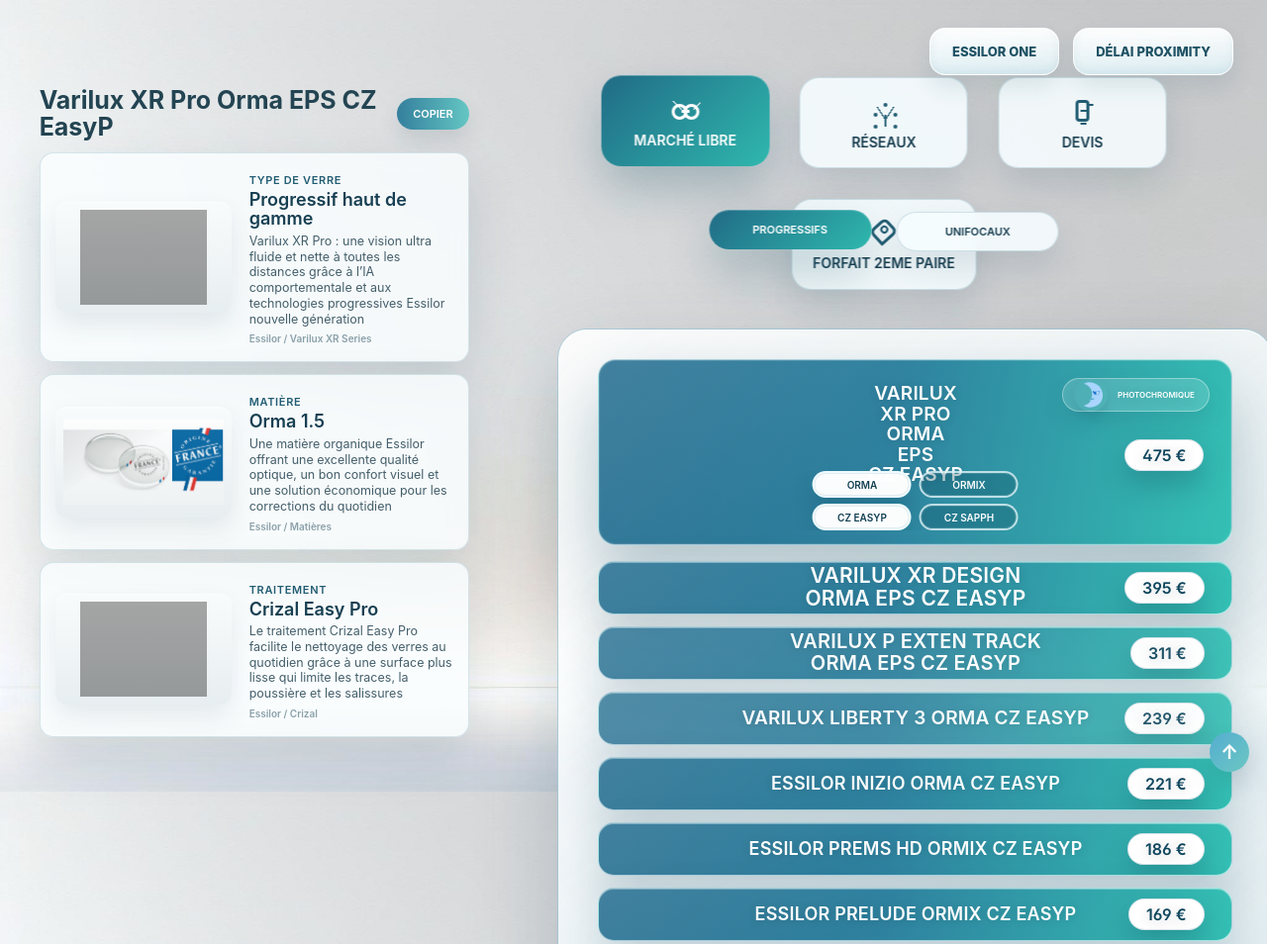
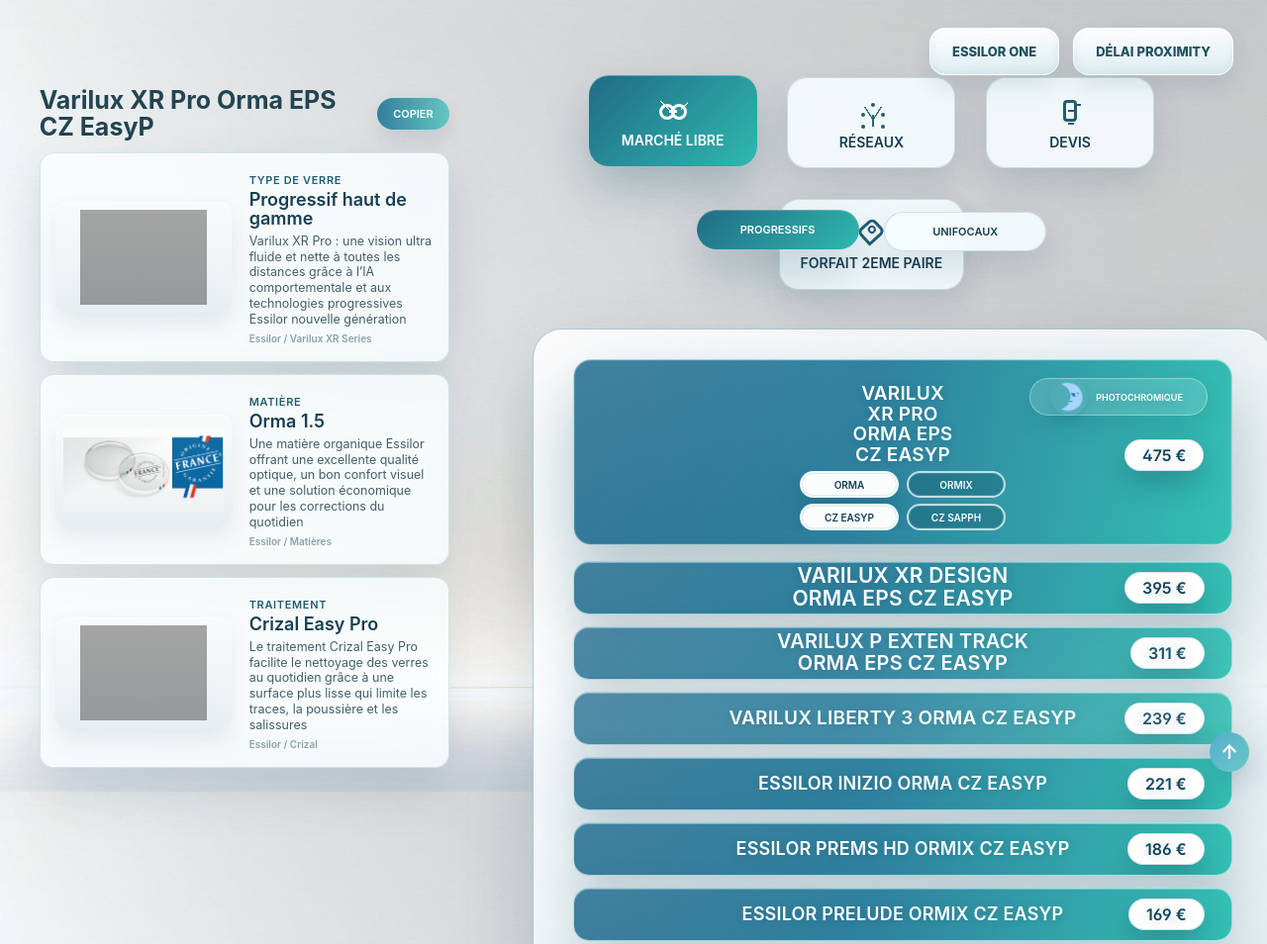
Before and after one commit to hijomi2013/orion-podium-test, a plain HTML site: page index.html in a window 1280 px wide. Shown: the top 954 px of the page at 99% size. Drawn offline with Linux system fonts and the light colour scheme; grey boxes are pictures that could not be loaded; some icons are missing.

Commit message:
Widen podium main panel

```diff
--- a/index.html
+++ b/index.html
@@ -4,7 +4,7 @@
     <meta charset="utf-8">
     <meta name="viewport" content="width=device-width, initial-scale=1">
     <title>Orion - Podium</title>
-    <link rel="stylesheet" href="podium.css?v=20260512-type-system">
+    <link rel="stylesheet" href="podium.css?v=20260512-wide-panel">
   </head>
   <body>
     <div class="quick-actions" aria-label="Actions rapides">
--- a/podium.css
+++ b/podium.css
@@ -2137,10 +2137,10 @@
 @media (min-width: 1201px) {
   :root {
     --layout-gutter: clamp(16px, 1.4vw, 28px);
-    --layout-width: min(1900px, calc(100vw - (var(--layout-gutter) * 2)));
+    --layout-width: calc(100vw - (var(--layout-gutter) * 2));
     --layout-left: calc((100vw - var(--layout-width)) / 2);
-    --column-gap: clamp(26px, 2.1vw, 40px);
-    --pedagogy-column-width: clamp(600px, 33vw, 650px);
+    --column-gap: clamp(22px, 1.7vw, 34px);
+    --pedagogy-column-width: clamp(580px, 31vw, 620px);
     --pedagogy-content-left: calc(var(--layout-left) + clamp(14px, 1.1vw, 22px));
     --pedagogy-content-width: min(610px, calc(var(--pedagogy-column-width) - 28px));
     --main-column-left: calc(var(--layout-left) + var(--pedagogy-column-width) + var(--column-gap));
@@ -2338,16 +2338,18 @@
 
   .transition-toggle {
     top: 18px;
-    right: 22px;
-    min-width: 142px;
-    min-height: 34px;
-    font-size: 8px;
+    right: 24px;
+    min-width: 180px;
+    min-height: 38px;
+    gap: 8px;
+    padding: 0 14px 0 10px;
+    font-size: 9px;
   }
 
   .transition-toggle::before {
-    width: 34px;
-    height: 34px;
-    background-size: auto 34px;
+    width: 38px;
+    height: 38px;
+    background-size: auto 38px;
   }
 
   .lens-price {
@@ -2369,8 +2371,8 @@
 @media (min-width: 1201px) and (max-width: 1500px) {
   :root {
     --layout-gutter: clamp(16px, 2vw, 28px);
-    --column-gap: clamp(22px, 2.8vw, 40px);
-    --pedagogy-column-width: clamp(470px, 34vw, 530px);
+    --column-gap: clamp(20px, 2.4vw, 34px);
+    --pedagogy-column-width: clamp(450px, 32vw, 510px);
     --pedagogy-content-width: min(490px, calc(var(--pedagogy-column-width) - 36px));
   }
 
@@ -2463,11 +2465,25 @@
   will-change: opacity, transform;
 }
 
+.network-hero.hover-open .transition-toggle,
+.network-hero.is-open .transition-toggle,
+.network-hero:focus-within .transition-toggle,
+.network-choice.hover-open .transition-toggle,
+.network-choice.is-open .transition-toggle,
+.network-choice:focus-within .transition-toggle {
+  opacity: 1;
+}
+
 .transition-toggle::before {
   transition:
     transform 0.24s ease,
     background-position 0.24s ease,
     filter 0.24s ease;
+}
+
+.transition-toggle span {
+  overflow: visible;
+  white-space: nowrap;
 }
 
 .network-choices,
```
Also changed, not shown: podium.html (+1 -1 lines).
